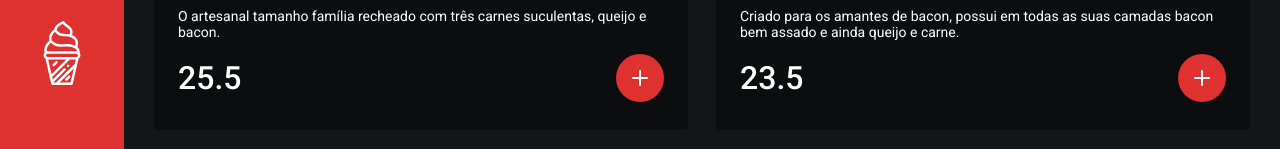
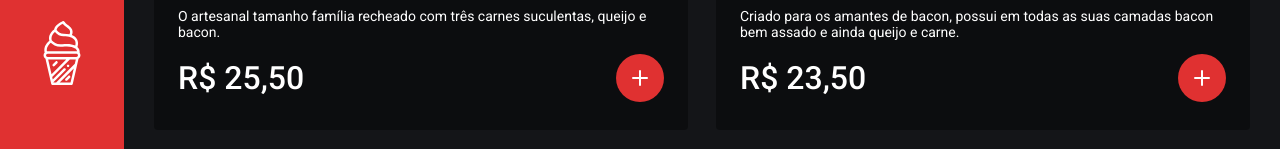
Before and after one commit to FelipeBaranda/food-commerce, a React (Create React App) app: page / in a window 1280 px wide. Shown: the part 491-640 px from the top of the page. Built offline with nearby package versions, Linux system fonts and the light colour scheme.

Commit message:
add currencyformat

```diff
--- a/src/components/Snacks/index.tsx
+++ b/src/components/Snacks/index.tsx
@@ -1,4 +1,5 @@
 import { FiPlus } from 'react-icons/fi'
+import { currencyFormat } from '../../helpers/currencyFormat'
 
 import { Container } from './styles'
 
@@ -15,7 +16,7 @@
           <img src={snack.image} alt={snack.name} />
           <p>{snack.description}</p>
           <div>
-            <strong>{snack.price}</strong>
+            <strong>{currencyFormat(snack.price)}</strong>
             <button type='button'>
               <FiPlus />
             </button>
--- /dev/null
+++ b/src/helpers/currencyFormat.ts
@@ -0,0 +1,6 @@
+export function currencyFormat(currency: number) {
+  return new Intl.NumberFormat('pt-BR', {
+    style: 'currency',
+    currency: 'BRL',
+  }).format(currency)
+}
```
